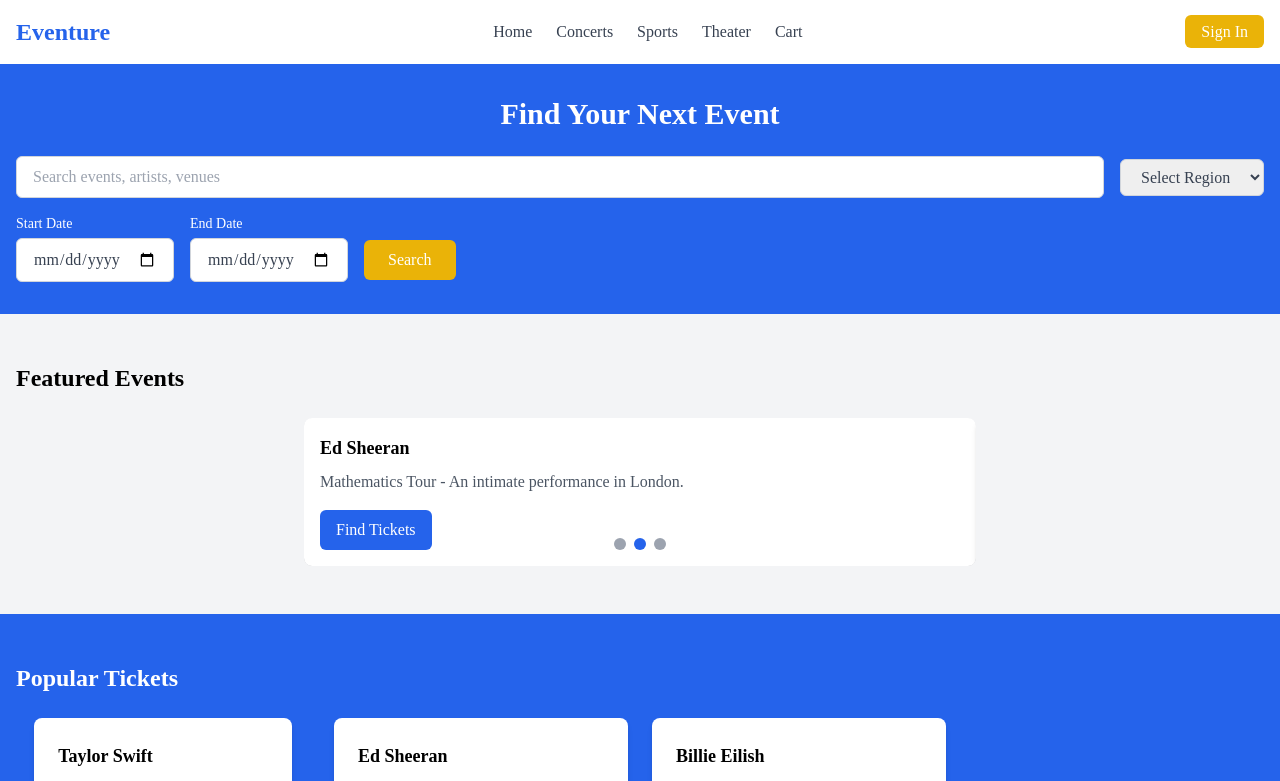
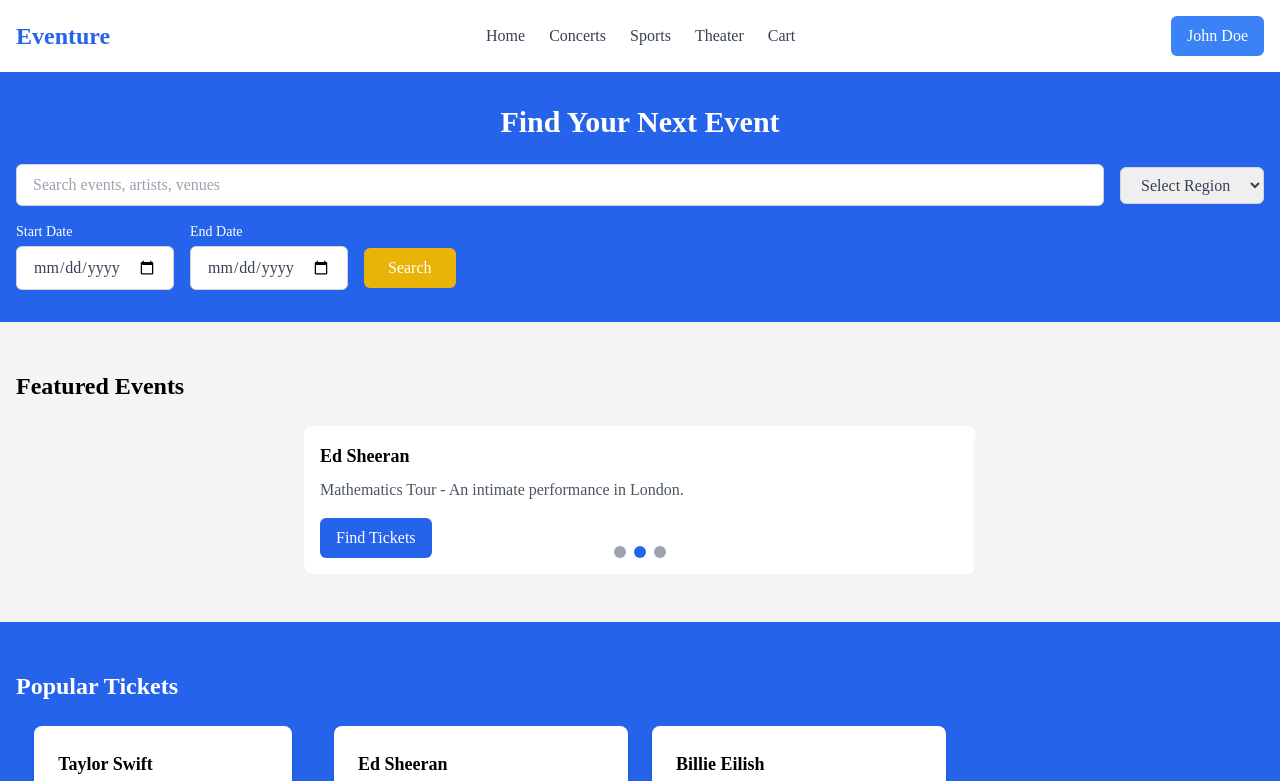
Before and after one commit to stephen447/TicketMasterReplica, a React (Create React App) app: page / in a window 1280 px wide. Shown: the top 781 px of the page. Built offline with nearby package versions, Linux system fonts and the light colour scheme.

Commit message:
modified header and setting up mobx store

```diff
--- a/package.json
+++ b/package.json
@@ -7,6 +7,8 @@
     "cra-template-typescript": "1.2.0",
     "jest": "^27.5.1",
     "jest-axe": "^9.0.0",
+    "mobx": "^6.13.5",
+    "mobx-react": "^9.2.0",
     "react": "^18.3.1",
     "react-dom": "^18.3.1",
     "react-router-dom": "^6.28.2",
--- a/src/App.tsx
+++ b/src/App.tsx
@@ -12,6 +12,9 @@ import AboutUsPage from "./Pages/AboutUsPage";
 import SupportPage from "./Pages/SupportPage";
 import Terms from "./Pages/TermsPage";
 import PrivacyPage from "./Pages/PrivacyPage";
+import { Provider } from "mobx-react";
+import { cartStore } from "./Store/CartStore";
+import { userStore } from "./Store/UserStore";
 
 export default function App() {
   const EXPIRATION_TIME = 60 * 1000; // 15 minutes in milliseconds
@@ -60,7 +63,19 @@ export default function App() {
     );
   };
 
+  useEffect(() => {
+    // Fetch user data and store in the mobx store including their tickets
+    userStore.setUserData({
+      firstName: "John",
+      lastName: "Doe",
+      email: "test@gmail.com",
+      phone: "86064",
+    });
+    //userStore.clearUserData();
+  }, []);
+
   return (
+    <Provider cartStore={cartStore} userStore={userStore}>
       <BrowserRouter>
         <Routes>
           <Route path="/" element={<Homepage />} />
@@ -88,5 +103,6 @@ export default function App() {
           <Route path="/privacy" element={<PrivacyPage />} />
         </Routes>
       </BrowserRouter>
+    </Provider>
   );
 }
--- a/src/Components/Header.tsx
+++ b/src/Components/Header.tsx
@@ -1,81 +1,110 @@
 import { useEffect, useState } from "react";
+import { inject, observer } from "mobx-react";
+import { userStore } from "../Store/UserStore";
+import { useNavigate } from "react-router-dom";
 
-function Header() {
+interface UserProfileProps {
+  userStore?: typeof userStore;
+}
+
+const Header: React.FC<UserProfileProps> = ({ userStore }) => {
   const [displayNav, setDisplayNav] = useState(window.innerWidth > 768);
+  const navigate = useNavigate();
+
   useEffect(() => {
-    window.addEventListener("resize", () => {
-      setDisplayNav(window.innerWidth < 768);
-    });
+    const handleResize = () => setDisplayNav(window.innerWidth > 768);
+
+    window.addEventListener("resize", handleResize);
+    return () => window.removeEventListener("resize", handleResize);
   }, []);
 
-  // Functionality for changing sign in button to user info
+  // Functionality for changing sign-in button to user info
+  function checkSignedIn() {
+    const isSignedIn = userStore?.fullName;
+    console.log(typeof isSignedIn, isSignedIn);
 
-  // Function to check if user is signed in, else display link to sign in page
-  function checkSignedIn() {
-    const isSignedIn = localStorage.getItem("user"); // Example check
-    return isSignedIn ? (
+    return isSignedIn != " " ? (
       <button
-        onClick={() => {
-          localStorage.removeItem("user");
-          window.location.reload(); // Refresh after sign-out
-        }}
-        className="px-4 py-2 bg-blue-600 text-white rounded-md hover:bg-blue-700"
+        onClick={() => navigate("/profile")}
+        className="px-4 py-2 bg-blue-500 text-white rounded-md hover:bg-blue-600 focus:outline-none focus:ring-2 focus:ring-blue-300"
+        aria-label="Go to profile"
       >
-        Sign Out
+        {isSignedIn}
       </button>
     ) : (
-      <a
-        href="/login"
-        className="px-4 py-2 bg-yellow-500 text-white rounded-md hover:bg-yellow-600"
+      <button
+        onClick={() => navigate("/login")}
+        className="px-4 py-2 bg-yellow-500 text-white rounded-md hover:bg-yellow-600 focus:outline-none focus:ring-2 focus:ring-yellow-300"
+        aria-label="Sign in to your account"
       >
         Sign In
-      </a>
+      </button>
     );
   }
 
   return (
-    <header className=" bg-transparent shadow-md">
+    <header className="bg-transparent shadow-md">
       <div className="container mx-auto px-4 flex justify-between items-center py-4">
         {/* Logo */}
-        <a href="/" className="text-2xl font-bold text-blue-600">
+        <button
+          onClick={() => navigate("/")}
+          className="text-2xl font-bold text-blue-600 focus:outline-none focus:ring-2 focus:ring-blue-300"
+          aria-label="Go to homepage"
+        >
           Eventure
-        </a>
+        </button>
+
         {/* Navigation */}
-        {displayNav ? (
-          <nav className="flex gap-6 text-gray-700">
-            <a
-              href="/"
-              className="hover:text-blue-600 transition-colors duration-200"
+        {displayNav && (
+          <nav role="navigation" aria-label="Main navigation">
+            <ul className="flex gap-6 text-gray-700">
+              <li>
+                <button
+                  onClick={() => navigate("/")}
+                  className="hover:text-blue-600 transition-colors duration-200 focus:outline-none focus:ring-2 focus:ring-blue-300"
+                  aria-label="Go to Home page"
                 >
                   Home
-            </a>
-            <a
-              href="/search-results?category=concerts"
-              className="hover:text-blue-600 transition-colors duration-200"
+                </button>
+              </li>
+              <li>
+                <button
+                  onClick={() => navigate("/search-results?category=concerts")}
+                  className="hover:text-blue-600 transition-colors duration-200 focus:outline-none focus:ring-2 focus:ring-blue-300"
+                  aria-label="View Concerts category"
                 >
                   Concerts
-            </a>
-            <a
-              href="/search-results?category=sports"
-              className="hover:text-blue-600 transition-colors duration-200"
+                </button>
+              </li>
+              <li>
+                <button
+                  onClick={() => navigate("/search-results?category=sports")}
+                  className="hover:text-blue-600 transition-colors duration-200 focus:outline-none focus:ring-2 focus:ring-blue-300"
+                  aria-label="View Sports category"
                 >
                   Sports
-            </a>
-            <a
-              href="/search-results?category=theater"
-              className="hover:text-blue-600 transition-colors duration-200"
+                </button>
+              </li>
+              <li>
+                <button
+                  onClick={() => navigate("/search-results?category=theater")}
+                  className="hover:text-blue-600 transition-colors duration-200 focus:outline-none focus:ring-2 focus:ring-blue-300"
+                  aria-label="View Theater category"
                 >
                   Theater
-            </a>
-            <a
-              href="/checkout"
-              className="hover:text-blue-600 transition-colors duration-200"
+                </button>
+              </li>
+              <li>
+                <button
+                  onClick={() => navigate("/checkout")}
+                  className="hover:text-blue-600 transition-colors duration-200 focus:outline-none focus:ring-2 focus:ring-blue-300"
+                  aria-label="Go to Cart"
                 >
                   Cart
-            </a>
+                </button>
+              </li>
+            </ul>
           </nav>
-        ) : (
-          <> </>
         )}
 
         {/* Sign In/Out Button */}
@@ -83,6 +112,7 @@ function Header() {
       </div>
     </header>
   );
-}
+};
 
-export default Header;
+// Inject userStore and wrap with observer to react to store changes
+export default inject("userStore")(observer(Header));
--- /dev/null
+++ b/src/Store/CartStore.ts
@@ -0,0 +1,34 @@
+import { makeAutoObservable } from "mobx";
+import { CartItem } from "../types";
+
+class CartStore {
+  cart: CartItem[] = [];
+
+  constructor() {
+    makeAutoObservable(this);
+  }
+
+  addItem(item: CartItem) {
+    this.cart.push(item);
+  }
+
+  removeItem(id: number) {
+    this.cart = this.cart.filter((item) => item.id !== id);
+  }
+
+  updateQuantity(id: number, quantity: number) {
+    const item = this.cart.find((item) => item.id === id);
+    if (item) {
+      item.quantity = quantity;
+    }
+  }
+
+  get totalAmount() {
+    return this.cart.reduce(
+      (total, item) => total + item.price * item.quantity,
+      0
+    );
+  }
+}
+
+export const cartStore = new CartStore();
--- /dev/null
+++ b/src/Store/UserStore.ts
@@ -0,0 +1,38 @@
+import { makeAutoObservable } from "mobx";
+
+class UserStore {
+  user = {
+    firstName: "" as string,
+    lastName: "" as string,
+    email: "",
+    phone: "",
+  };
+
+  constructor() {
+    makeAutoObservable(this);
+  }
+
+  setUserData(data: {
+    firstName: string;
+    lastName: string;
+    email: string;
+    phone: string;
+  }) {
+    this.user = { ...data };
+  }
+
+  clearUserData() {
+    this.user = {
+      firstName: "",
+      lastName: "",
+      email: "",
+      phone: "",
+    };
+  }
+
+  get fullName() {
+    return `${this.user.firstName} ${this.user.lastName}`;
+  }
+}
+
+export const userStore = new UserStore();
```
Also changed, not shown: 2 other files (tests, documents, lock files or other folders). Lines whose indentation alone changed are shown as unchanged.
